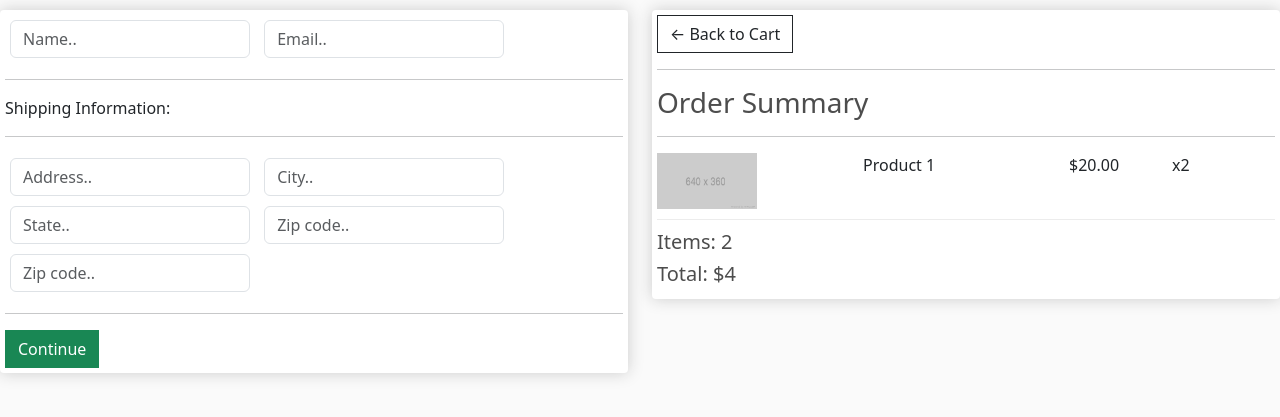
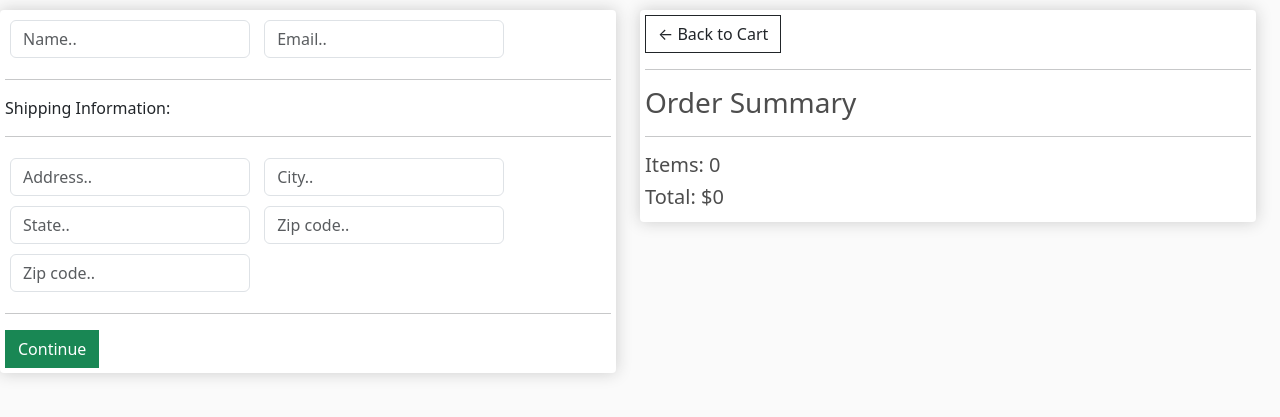
Before and after one commit to congsanhle99/python-django-web, a Django app: page /checkout in a window 1280 px wide. Shown: the part 82-499 px from the top of the page. Run offline with Django 4.2, Linux system fonts and the light colour scheme; some libraries are stand-ins or nearby versions.

Commit message:
[0808] checkout page

```diff
--- a/ecommerce/app/templates/app/cart.html
+++ b/ecommerce/app/templates/app/cart.html
@@ -1,7 +1,7 @@
 {% extends 'app/base.html' %}
 {% load static %}
 {% block cart_content %}
-<div class="row">
+<div class="row" style="width: 100%">
 	<div class="col-lg-12">
 		<div class="box-element">
 			<a  class="btn btn-outline-dark" href="{% url 'app:home' %}">&#x2190; Continue Shopping</a>
@@ -41,7 +41,7 @@
 						<img class="chg-quantity" src="{% static  'app/images/arrow-down.png' %}">
 					</div>
 				</div>
-				<div style="flex:1"><p>$32</p></div>
+				<div style="flex:1"><p>{{order.get_total_price}}</p></div>
 			</div>
 		{% endfor %}
 
--- a/ecommerce/app/templates/app/checkout.html
+++ b/ecommerce/app/templates/app/checkout.html
@@ -1,7 +1,7 @@
 {% extends 'app/base.html' %}
 {% load static %}
 {% block content_checkout %}
-     <div class="row">
+     <div class="row" style="width: 100%">
 		<div class="col-lg-6">
 			<div class="box-element" id="form-wrapper">
 				<form id="form">
@@ -53,14 +53,16 @@
 				<hr>
 				<h3>Order Summary</h3>
 				<hr>
+				{% for item in items %}
 				<div class="cart-row">
-					<div style="flex:2"><img class="row-image" src="{% static 'app/images/placeholder.png' %}"></div>
-					<div style="flex:2"><p>Product 1</p></div>
-					<div style="flex:1"><p>$20.00</p></div>
-					<div style="flex:1"><p>x2</p></div>
+					<div style="flex:2"><img class="row-image" src="{{ item.product.ImageURL }}"></div>
+					<div style="flex:2"><p>{{item.product.name}}</p></div>
+					<div style="flex:1"><p>${{item.product.price}}</p></div>
+					<div style="flex:1"><p>x{{item.quantity}}</p></div>
 				</div>
-				<h5>Items:   2</h5>
-				<h5>Total:   $4</h5>
+				{% endfor %}
+				<h5>Items: {{order.get_cart_items}}</h5>
+				<h5>Total: ${{order.get_cart_total}}</h5>
 			</div>
 		</div>
 	</div>
--- a/ecommerce/app/views.py
+++ b/ecommerce/app/views.py
@@ -12,7 +12,15 @@ def home(request):
 
 
 def checkout(request):
-    context = {}
+    if request.user.is_authenticated:
+        customer = request.user.customer
+        order, created = Order.objects.get_or_create(
+            customer=customer, complete=False)
+        items = order.orderitem_set.all()
+    else:
+        items = []
+        order = {"get_cart_items": 0, "get_cart_total": 0}
+    context = {"items": items, "order": order}
     return render(request, "app/checkout.html", context)
 
 
```
Also changed, not shown: ecommerce/app/models.py (+7 -0 lines).
